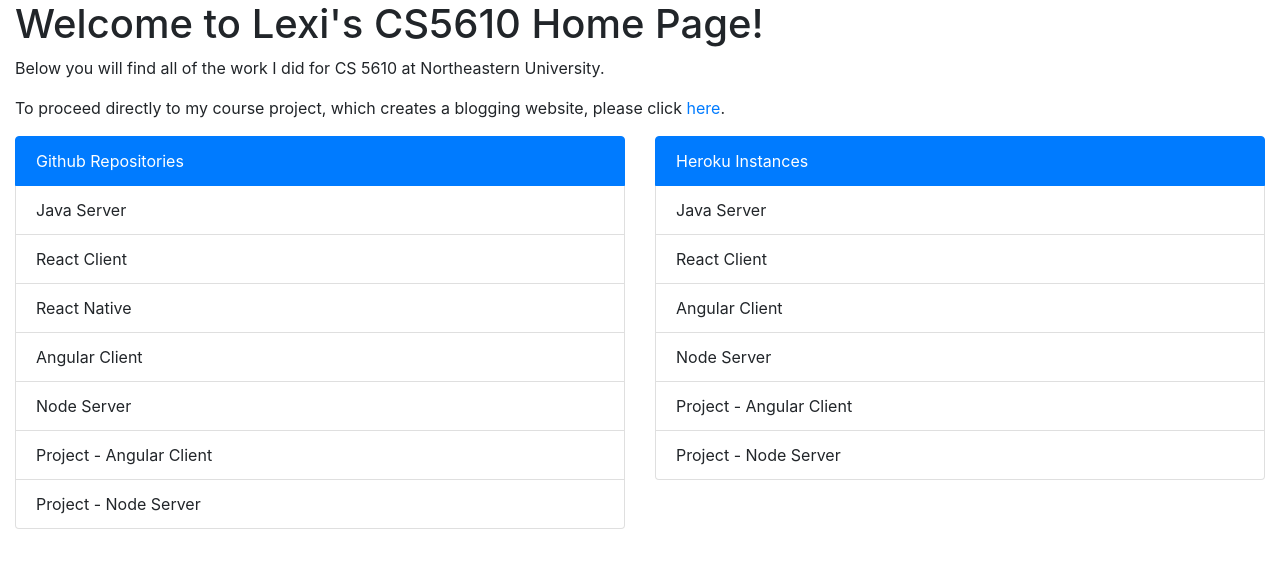
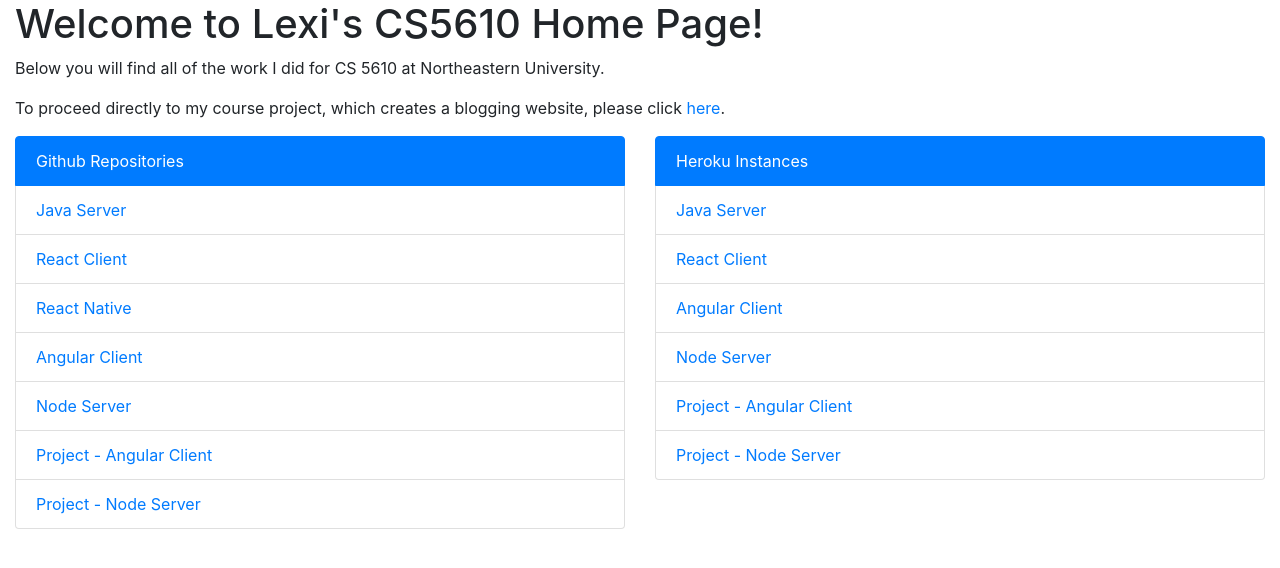
Before and after one commit to lkacoy/webdev-cs5610-project-angular, an Angular app: page / in a window 1280 px wide. Shown: the top 568 px of the page. Built offline with nearby package versions, Linux system fonts and the light colour scheme.

Commit message:
add links to heroku and github repositories on course home page

```diff
--- a/src/app/home/home.component.html
+++ b/src/app/home/home.component.html
@@ -10,28 +10,28 @@
     <div class="col">
       <ul class="list-group">
         <li class="list-group-item active">
-          <a>Github Repositories</a>
+          Github Repositories
         </li>
         <li class="list-group-item">
-          <a>Java Server</a>
+          <a href="https://github.com/lkacoy/webdev-summer-2018-java-server-akacoyannakis">Java Server</a>
         </li>
         <li class="list-group-item">
-          <a>React Client</a>
+          <a href="https://github.com/lkacoy/webdev-summer2018-client-react-akacoyannakis">React Client</a>
         </li>
         <li class="list-group-item">
-          <a>React Native</a>
+          <a href="https://github.com/lkacoy/cs5610-react-native">React Native</a>
         </li>
         <li class="list-group-item">
-          <a>Angular Client</a>
+          <a href="https://github.com/lkacoy/webdev-summer2018-angular">Angular Client</a>
         </li>
         <li class="list-group-item">
-          <a>Node Server</a>
+          <a href="https://github.com/lkacoy/webdev-summer2018-node">Node Server</a>
         </li>
         <li class="list-group-item">
-          <a>Project - Angular Client</a>
+          <a href="https://github.com/lkacoy/webdev-cs5610-project-angular">Project - Angular Client</a>
         </li>
         <li class="list-group-item">
-          <a>Project - Node Server</a>
+          <a href="https://github.com/lkacoy/webdev-cs5610-project">Project - Node Server</a>
         </li>
       </ul>
     </div>
@@ -39,25 +39,25 @@
     <div class="col">
       <ul class="list-group">
         <li class="list-group-item active">
-          <a>Heroku Instances</a>
+          Heroku Instances
         </li>
         <li class="list-group-item">
-          <a>Java Server</a>
+          <a href="https://web2018-lexikacoyannakis.herokuapp.com/">Java Server</a>
         </li>
         <li class="list-group-item">
-          <a>React Client</a>
+          <a href="https://web2018-react-lexikacoyannakis.herokuapp.com/">React Client</a>
         </li>
         <li class="list-group-item">
-          <a>Angular Client</a>
+          <a href="https://angular-lexikacoyannakis.herokuapp.com/">Angular Client</a>
         </li>
         <li class="list-group-item">
-          <a>Node Server</a>
+          <a href="https://node-lexikacoyannakis.herokuapp.com/">Node Server</a>
         </li>
         <li class="list-group-item">
-          <a>Project - Angular Client</a>
+          <a href="https://cs5610project-angular-lexi.herokuapp.com/">Project - Angular Client</a>
         </li>
         <li class="list-group-item">
-          <a>Project - Node Server</a>
+          <a href="https://cs5610project-node-lexi.herokuapp.com/">Project - Node Server</a>
         </li>
       </ul>
     </div>
```
